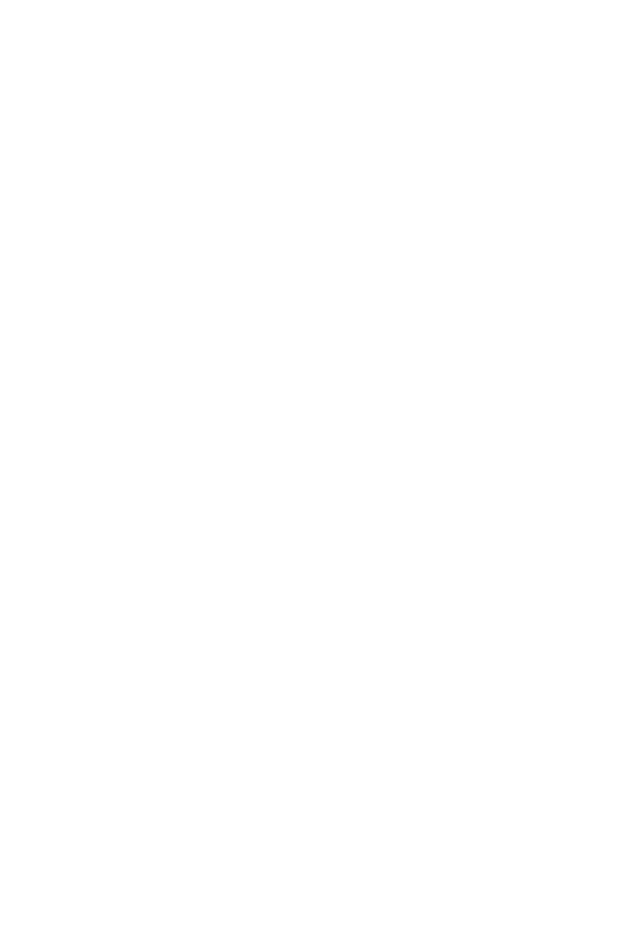
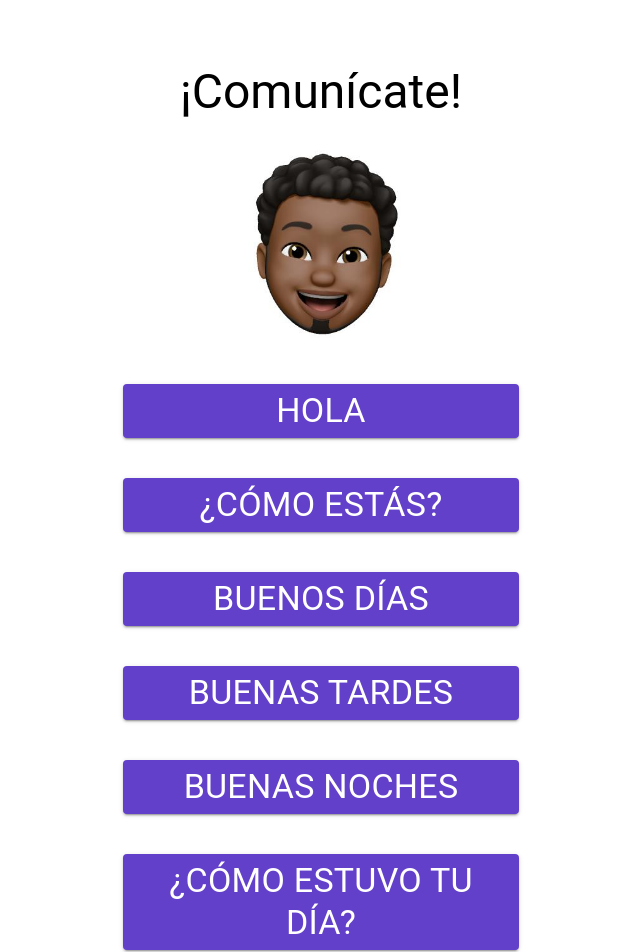
Before and after one commit to Saadsito/pwa-test, a React (Create React App) app: page / in a window 1280 px wide. Before the commit this address had no page. Shown: the top 952 px of the page, without its empty margins (319-959 px from the left). Before the commit the page ends 800 px from the top, so only its background shows below. Built offline with nearby package versions, Linux system fonts and the light colour scheme.

Commit message:
adding home

```diff
--- a/src/App.js
+++ b/src/App.js
@@ -4,7 +4,7 @@ import { BrowserRouter as Router, Routes, Route } from 'react-router-dom';
 import Login from './pages/Login';
 import { createTheme, ThemeProvider } from '@mui/material/styles';
 import SignUp from './pages/Signup';
-import Voice from './components/Voice';
+import Home from './pages/Home';
 
 const theme = createTheme({
   palette: {
@@ -23,6 +23,7 @@ function App() {
       <ThemeProvider theme={theme}>
         <Router>
           <Routes>
+            <Route exact path="/" element={<Home />} />
             <Route exact path="/login" element={<Login />} />
             <Route exact path="/signup" element={<SignUp />} />
           </Routes>
--- /dev/null
+++ b/src/components/ButtonVoice.jsx
@@ -0,0 +1,21 @@
+import React from 'react';
+import Typography from '@mui/material/Typography';
+import Button from '@mui/material/Button';
+
+export default function ButtonVoice(props) {
+  return (
+    <div style={{width: '100%'}}>
+      <Button
+        variant="contained"
+        sx={{ mt: 3, mb: 2 }}
+        color="primary"
+        fullWidth
+        style={{width: '100%'}}
+      >
+        <Typography component="h1" variant="h4">
+            {props.title}
+        </Typography>
+      </Button>
+    </div>
+  );
+}
--- /dev/null
+++ b/src/pages/Home.css
@@ -0,0 +1,5 @@
+.avatar{
+    width: 200pt;
+    height: 200pt;
+    margin-bottom: -20pt;
+}
--- /dev/null
+++ b/src/pages/Home.jsx
@@ -0,0 +1,50 @@
+import * as React from 'react';
+import Container from '@mui/material/Container';
+import Box from '@mui/material/Box';
+import Typography from '@mui/material/Typography';
+import ButtonVoice from '../components/ButtonVoice';
+import { Divider } from '@mui/material';
+import Avatar1 from '../assets/avatar1.jpeg';
+import Avatar2 from '../assets/avatar2.jpeg';
+import Avatar3 from '../assets/avatar3.jpeg';
+import Avatar4 from '../assets/avatar4.jpeg';
+import Avatar5 from '../assets/avatar5.jpeg';
+import Avatar6 from '../assets/avatar6.jpeg';
+import Avatar7 from '../assets/avatar7.jpeg';
+import Avatar8 from '../assets/avatar8.jpeg';
+import './Home.css';
+
+export default function Home() {
+
+  return (
+    <div>
+      <Container component="main" maxWidth="xs">
+        <Box
+          sx={{
+            marginTop: 8,
+            display: 'flex',
+            flexDirection: 'column',
+            alignItems: 'center',
+          }}
+        >
+          <Typography component="h1" variant="h3">
+            ¡Comunícate!
+          </Typography>
+          <img src={Avatar1} className="avatar" />
+          <ButtonVoice title={"Hola"}/>
+          <ButtonVoice title={"¿Cómo estás?"}/>
+          <ButtonVoice title={"Buenos días"}/>
+          <ButtonVoice title={"Buenas Tardes"}/>
+          <ButtonVoice title={"Buenas noches"}/>
+          <ButtonVoice title={"¿Cómo estuvo tu día?"}/>
+          <ButtonVoice title={"Te extraño"}/>
+          <ButtonVoice title={"¿Ya comiste?"}/>
+          <Divider/>
+          <Typography component="h1" variant="h3">
+            Juegos
+          </Typography>
+        </Box>
+      </Container>
+    </div>
+  );
+}
--- a/src/pages/Login.jsx
+++ b/src/pages/Login.jsx
@@ -20,7 +20,9 @@ function Copyright(props) {
   );
 }
 
+
 export default function SignIn() {
+
   const handleSubmit = (event) => {
     event.preventDefault();
     const data = new FormData(event.currentTarget);
@@ -32,6 +34,7 @@ export default function SignIn() {
     signInWithEmailAndPassword(auth, data.get('email'), data.get('password'))
     .then((userCredential)=>{
       console.log("Sesion iniciada con: ", userCredential);
+      window.location.href = "/";
     })
   };
 
```
